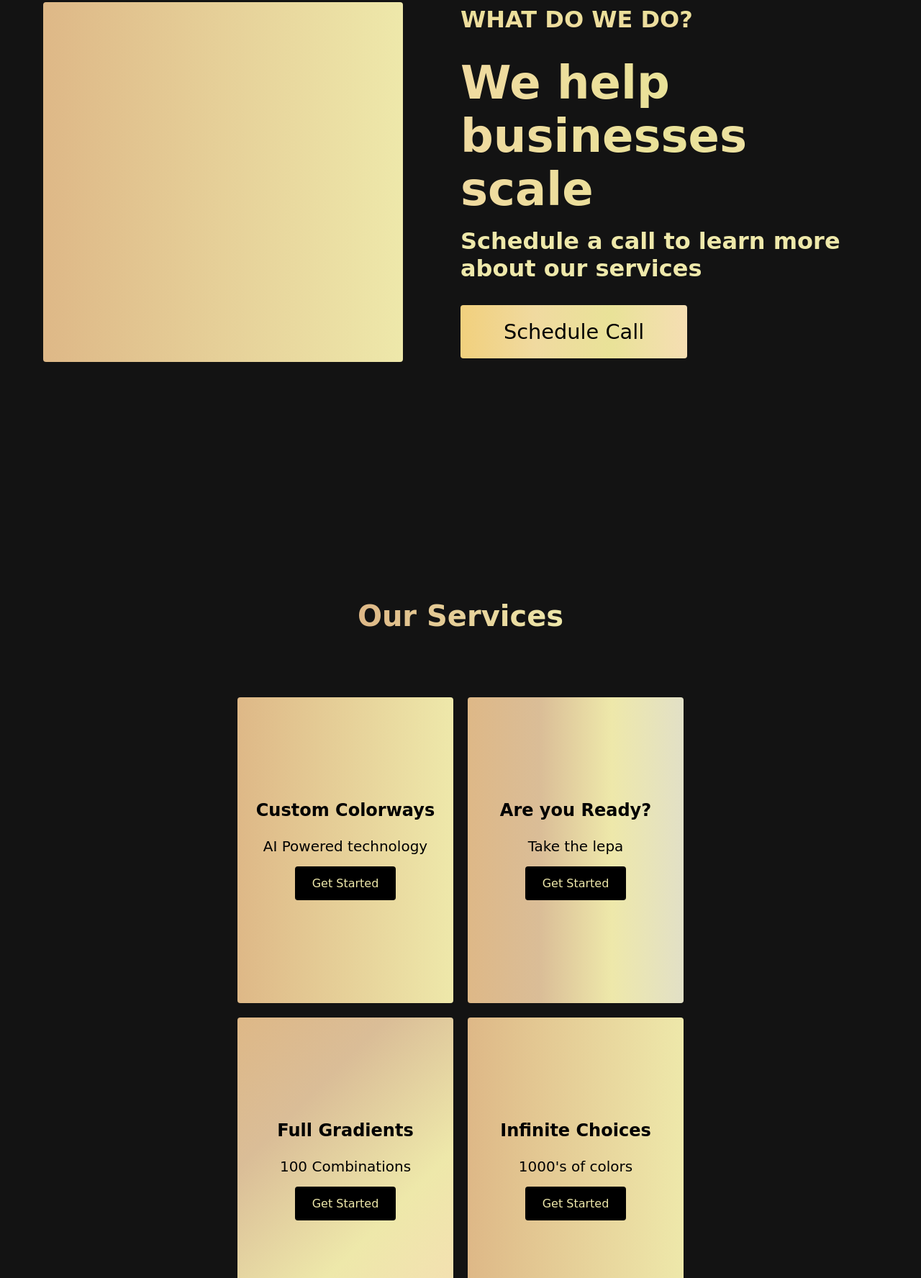
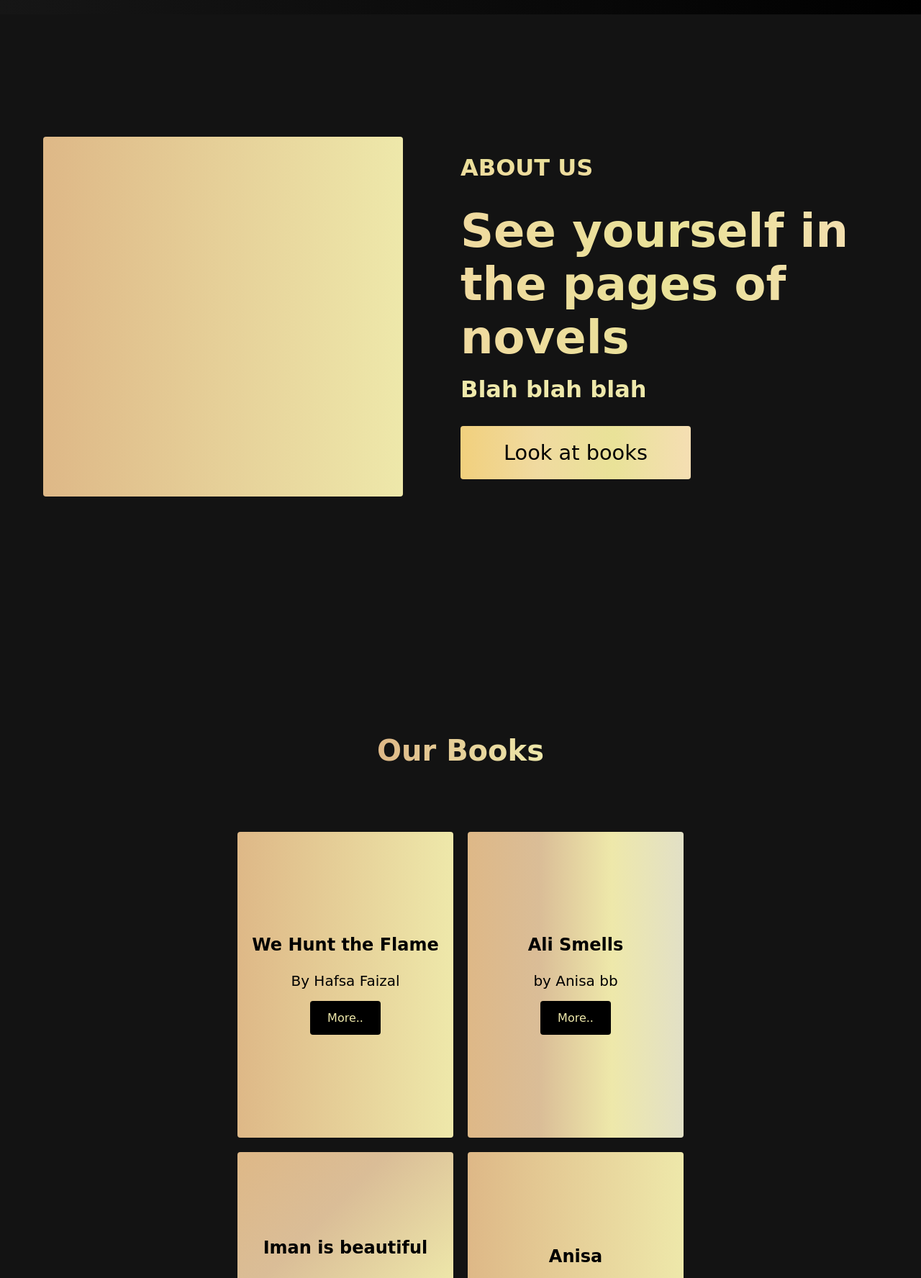
Before and after one commit to imanana1999/thebookshop, a plain HTML site: page index.html in a window 1280 px wide. Shown: the part 1024-2800 px from the top of the page at 72% size. Drawn offline with Linux system fonts and the light colour scheme; some icons are missing; a web font is replaced by a local one.

Commit message:
Update index.html

```diff
--- a/index.html
+++ b/index.html
@@ -39,9 +39,9 @@
     <!-- Hero Section -->
     <div class="hero" id="home">
       <div class="hero__container">
-        <h1 class="hero__heading">Choose your <span>colors</span></h1>
-        <p class="hero__description">Unlimited Possibilities</p>
-        <button class="main__btn"><a href="#">Explore</a></button>
+        <h1 class="hero__heading">Welcome to <span>ME!Books</span></h1>
+        <p class="hero__description">We sell books by female authors of diverse backgrounds</p>
+        <button class="main__btn"><a href="#">Books</a></button>
       </div>
     </div>
 
@@ -52,37 +52,37 @@
           <div class="main__img--card"><i class="fas fa-layer-group"></i></div>
         </div>
         <div class="main__content">
-          <h1>What do we do?</h1>
-          <h2>We help businesses scale</h2>
-          <p>Schedule a call to learn more about our services</p>
-          <button class="main__btn"><a href="#">Schedule Call</a></button>
+          <h1>About us</h1>
+          <h2>See yourself in the pages of novels</h2>
+          <p>Blah blah blah</p>
+          <button class="main__btn"><a href="#">Look at books</a></button>
         </div>
       </div>
     </div>
 
     <!-- Services Section -->
     <div class="services" id="services">
-      <h1>Our Services</h1>
+      <h1>Our Books</h1>
       <div class="services__wrapper">
         <div class="services__card">
-          <h2>Custom Colorways</h2>
-          <p>AI Powered technology</p>
-          <div class="services__btn"><button>Get Started</button></div>
+          <h2>We Hunt the Flame</h2>
+          <p>By Hafsa Faizal</p>
+          <div class="services__btn"><button>More..</button></div>
         </div>
         <div class="services__card">
-          <h2>Are you Ready?</h2>
-          <p>Take the lepa</p>
-          <div class="services__btn"><button>Get Started</button></div>
+          <h2>Ali Smells</h2>
+          <p>by Anisa bb</p>
+          <div class="services__btn"><button>More..</button></div>
         </div>
         <div class="services__card">
-          <h2>Full Gradients</h2>
-          <p>100 Combinations</p>
-          <div class="services__btn"><button>Get Started</button></div>
+          <h2>Iman is beautiful</h2>
+          <p>By Iman Raffee, a book about a lovely kind girl everyone loves</p>
+          <div class="services__btn"><button>More..</button></div>
         </div>
         <div class="services__card">
-          <h2>Infinite Choices</h2>
-          <p>1000's of colors</p>
-          <div class="services__btn"><button>Get Started</button></div>
+          <h2>Anisa</h2>
+          <p>Please make me a dessert i liss for one </p>
+          <div class="services__btn"><button>More..</button></div>
         </div>
       </div>
     </div>
@@ -91,10 +91,10 @@
     <div class="main" id="sign-up">
       <div class="main__container">
         <div class="main__content">
-          <h1>Join Our Team</h1>
-          <h2>Sign Up Today</h2>
-          <p>See what makes us different</p>
-          <button class="main__btn"><a href="#">Sign Up</a></button>
+          <h1>Subscribe to see what specials we have</h1>
+          <h2>Get emails on new books</h2>
+          <p>We promise not to spam you, exclusively only for special deals and new books to add to your collections</p>
+          <button class="main__btn"><a href="#">Subscribe</a></button>
         </div>
         <div class="main__img--container">
           <div class="main__img--card" id="card-2">
@@ -116,13 +116,13 @@
           <div class="footer__link--items">
             <h2>Contact Us</h2>
             <a href="/">Contact</a> <a href="/">Support</a>
-            <a href="/">Destinations</a>
+            <a href="/">Pick ups</a>
           </div>
         </div>
         <div class="footer__link--wrapper">
           <div class="footer__link--items">
             <h2>Videos</h2>
-            <a href="/">Submit Video</a> <a href="/">Ambassadors</a>
+            <a href="/">Books</a> <a href="/">Ambassadors</a>
             <a href="/">Agency</a>
           </div>
           <div class="footer__link--items">
@@ -135,9 +135,9 @@
       <section class="social__media">
         <div class="social__media--wrap">
           <div class="footer__logo">
-            <a href="/" id="footer__logo">COLOR</a>
+            <a href="/" id="footer__logo">ME!Books</a>
           </div>
-          <p class="website__rights">© COLOR 2020. All rights reserved</p>
+          <p class="website__rights">© ME!BOOKS 2021. All rights reserved</p>
           <div class="social__icons">
             <a href="/" class="social__icon--link" target="_blank"
               ><i class="fab fa-facebook"></i
```
